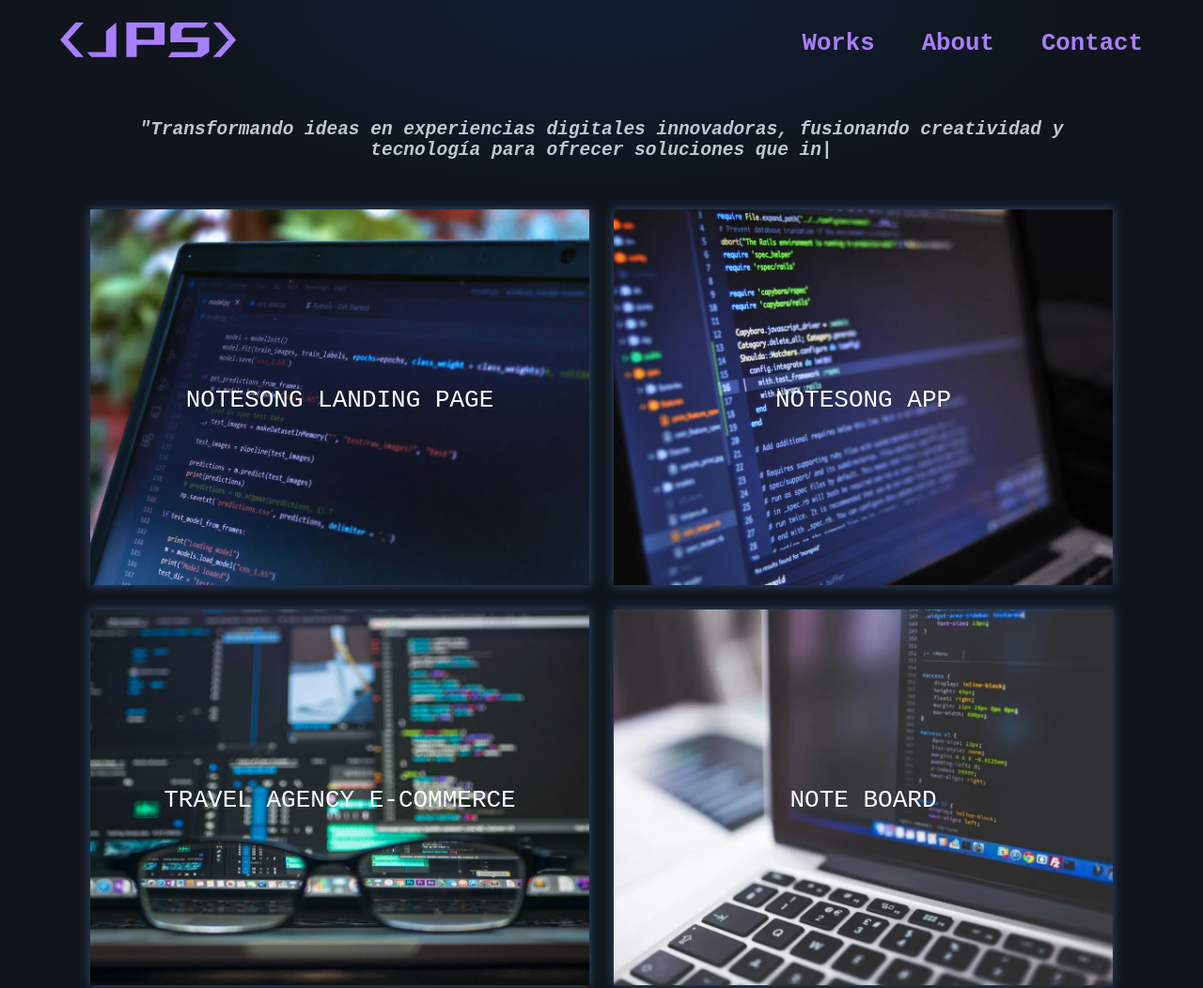
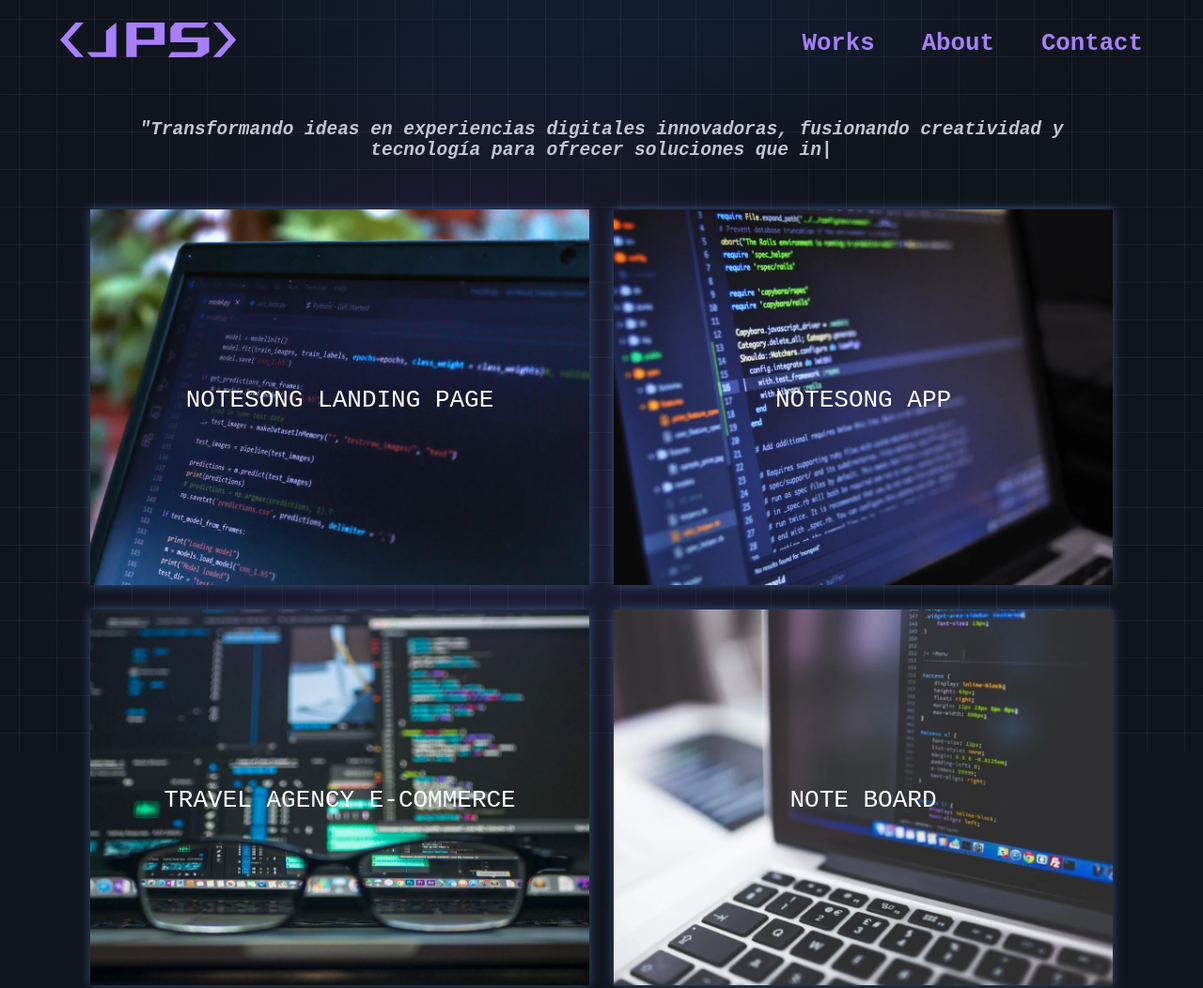
Before and after one commit to JPS-ONE/portfolio, a website built with Vite: page index.html in a window 1280 px wide. Shown: the top 1052 px of the page at 94% size. Built offline with nearby package versions, Linux system fonts and the light colour scheme; what atropos would draw is missing.

Commit message:
new backgrounds and route renames

```diff
--- a/index.html
+++ b/index.html
@@ -25,13 +25,17 @@
         </div>
         <nav>
             <ul>
-                <li><a href="works.html">Works</a></li>
-                <li><a href="about.html">About</a></li>
-                <li><a href="contact.html">Contact</a></li>
+                <li><a href="/works">Works</a></li>
+                <li><a href="/about">About</a></li>
+                <li><a href="/contact">Contact</a></li>
             </ul>
         </nav>
     </header>
-
+    <div class="main-container">
+        <div class="light-effect" id="lightEffect"></div>
+        <div class="grid-background"></div>
+    </div>
+    <main >
         <div class="shine"></div>
         <div class="texto">
             <h4  id="typewriter">"Transformando ideas en experiencias digitales innovadoras, fusionando creatividad y tecnología para ofrecer soluciones que inspiran y marcan la diferencia."
@@ -139,6 +143,8 @@
                 </div>
             </section>
         </div>
+    </main>
+
 
 <footer>
     <div class="social-links">
@@ -148,12 +154,12 @@
         <a href="https://www.linkedin.com/in/jorge-pardo-semp/" target="_blank">
             <img src="resources\social media icons\linkedin-logo.png" alt="LinkedIn">
         </a>
-        <a href="https://www.youtube.com" target="_blank">
+        <!-- <a href="https://www.youtube.com" target="_blank">
             <img src="resources\social media icons\youtube-logo.png" alt="Youtube">
-        </a>
-        <a href="https://www.instagram.com" target="_blank">
+        </a> -->
+        <!-- <a href="https://www.instagram.com" target="_blank">
             <img src="resources\social media icons\instagram-logo.png" alt="Instagram">
-        </a>
+        </a> -->
 
     </div>
 </footer>
--- a/scripts/script.js
+++ b/scripts/script.js
@@ -39,3 +39,14 @@ function typeWriter(text, i) {
 
 // Inicia la animación de máquina de escribir
 typeWriter(fullText, 0);
+
+// Event listener para el efecto de luz
+const lightEffect = document.getElementById('lightEffect');
+
+function handleMouseMove(e) {
+  const x = e.clientX;
+  const y = e.clientY;
+  lightEffect.style.transform = `translate(${x - 500}px, ${y - 500}px)`;
+}
+
+window.addEventListener('mousemove', handleMouseMove);
--- a/styles/about.css
+++ b/styles/about.css
@@ -17,6 +17,32 @@ body {
     background-color:var(--color-4);
     box-sizing: border-box;
 }
+
+.main-container {
+    position: fixed;
+    top: 0;
+    left: 0;
+    width: 100vw;
+    height: 100vh;
+    z-index: -1;
+    pointer-events: none;
+  }
+
+  .grid-background {
+    position: absolute;
+    top: 0;
+    left: 0;
+    width: 100%;
+    height: 100%;
+    background-image: linear-gradient(rgba(142, 145, 150, 0.1) 1px, transparent 1px),
+      linear-gradient(90deg, rgba(142, 145, 150, 0.1) 1px, transparent 1px);
+    background-size: 40px 40px;
+    background-position: center center;
+    background-repeat: repeat;
+    min-height: 100vh;
+    min-width: 100vw;
+  }
+
 
 .shine {
     background-image: radial-gradient(500px 200px at 50% 0%,#111d31 20%,rgba(24, 49, 19, 0) 100%);
@@ -100,6 +126,8 @@ section{
     height: fit-content;
     border-radius: 40px;
     box-shadow: 0 0 2px 2px #dcdcdc;
+    background-color: #10151dc3;
+
 }
 
 h2{
--- a/styles/contact.css
+++ b/styles/contact.css
@@ -18,6 +18,31 @@ body {
     background-color:var(--color-4);
     box-sizing: border-box;
 }
+
+.main-container {
+    position: fixed;
+    top: 0;
+    left: 0;
+    width: 100vw;
+    height: 100vh;
+    z-index: -1;
+    pointer-events: none;
+  }
+
+  .grid-background {
+    position: absolute;
+    top: 0;
+    left: 0;
+    width: 100%;
+    height: 100%;
+    background-image: linear-gradient(rgba(142, 145, 150, 0.1) 1px, transparent 1px),
+      linear-gradient(90deg, rgba(142, 145, 150, 0.1) 1px, transparent 1px);
+    background-size: 40px 40px;
+    background-position: center center;
+    background-repeat: repeat;
+    min-height: 100vh;
+    min-width: 100vw;
+  }
 
 .shine {
     background-image: radial-gradient(500px 200px at 50% 0%,#111d31 20%,rgba(24, 49, 19, 0) 100%);
@@ -85,7 +110,7 @@ nav ul li a:hover {
     border-radius: 8px;
     box-shadow: 2px 4px 12px var(--color-6);
     padding: 1rem 2rem;
-    max-width: 400px;
+    max-width: 450px;
     width: 100%;
     margin: 5%;
 }
--- a/styles/styles.css
+++ b/styles/styles.css
@@ -17,6 +17,51 @@ body {
     padding: 0;
     background-color:var(--color-4);
 }
+
+.main-container {
+    position: fixed;
+    top: 0;
+    left: 0;
+    width: 100vw;
+    height: 100vh;
+    z-index: -1;
+    pointer-events: none;
+  }
+
+.grid-background {
+    position: absolute;
+    top: 0;
+    left: 0;
+    width: 100%;
+    height: 100%;
+    background-image: linear-gradient(rgba(142, 145, 150, 0.1) 1px, transparent 1px),
+      linear-gradient(90deg, rgba(142, 145, 150, 0.1) 1px, transparent 1px);
+    background-size: 40px 40px;
+    background-position: center center;
+    background-repeat: repeat;
+    min-height: 100vh;
+    min-width: 100vw;
+  }
+
+  .light-effect {
+    position: fixed;
+    width: 1000px;
+    height: 1000px;
+    background: radial-gradient(circle at center, rgba(139, 92, 246, 0.15) 0%, transparent 70%);
+    pointer-events: none;
+    transition: transform 100ms ease-out;
+  }
+
+  @keyframes float {
+    0% { transform: translateY(0px); }
+    50% { transform: translateY(-20px); }
+    100% { transform: translateY(0px); }
+  }
+
+  .animate-float {
+    animation: float 6s ease-in-out infinite;
+  }
+
 header {
     display: flex;
     justify-content: space-between;
--- a/styles/works.css
+++ b/styles/works.css
@@ -15,6 +15,9 @@ body {
     margin: 0;
     padding: 0;
     background-color:var(--color-4);
+    width: 100%;
+    height: 100vh;
+    overflow-x: hidden;
 }
 
 .shine {
@@ -31,6 +34,32 @@ header {
     max-width: 90%;
     margin: 1.5rem auto;
 }
+
+.main-container {
+    position: fixed;
+    top: 0;
+    left: 0;
+    width: 100vw;
+    height: 100vh;
+    z-index: -1;
+    pointer-events: none;
+  }
+
+  .grid-background {
+    position: absolute;
+    top: 0;
+    left: 0;
+    width: 100%;
+    height: 100%;
+    background-image: linear-gradient(rgba(142, 145, 150, 0.1) 1px, transparent 1px),
+      linear-gradient(90deg, rgba(142, 145, 150, 0.1) 1px, transparent 1px);
+    background-size: 40px 40px;
+    background-position: center center;
+    background-repeat: repeat;
+    min-height: 100vh;
+    min-width: 100vw;
+  }
+
 
 nav ul {
     list-style-type: none;
@@ -112,6 +141,7 @@ main{
     margin: 1rem;
     border-radius: 20px;
     box-shadow: 0 0 10px var(--color-5) ;
+    background-color: #10151dc3;
 }
 
 .mockup{
```
Also changed, not shown: about.html (+8 -5 lines), contact.html (+8 -5 lines), works.html (+8 -5 lines).
